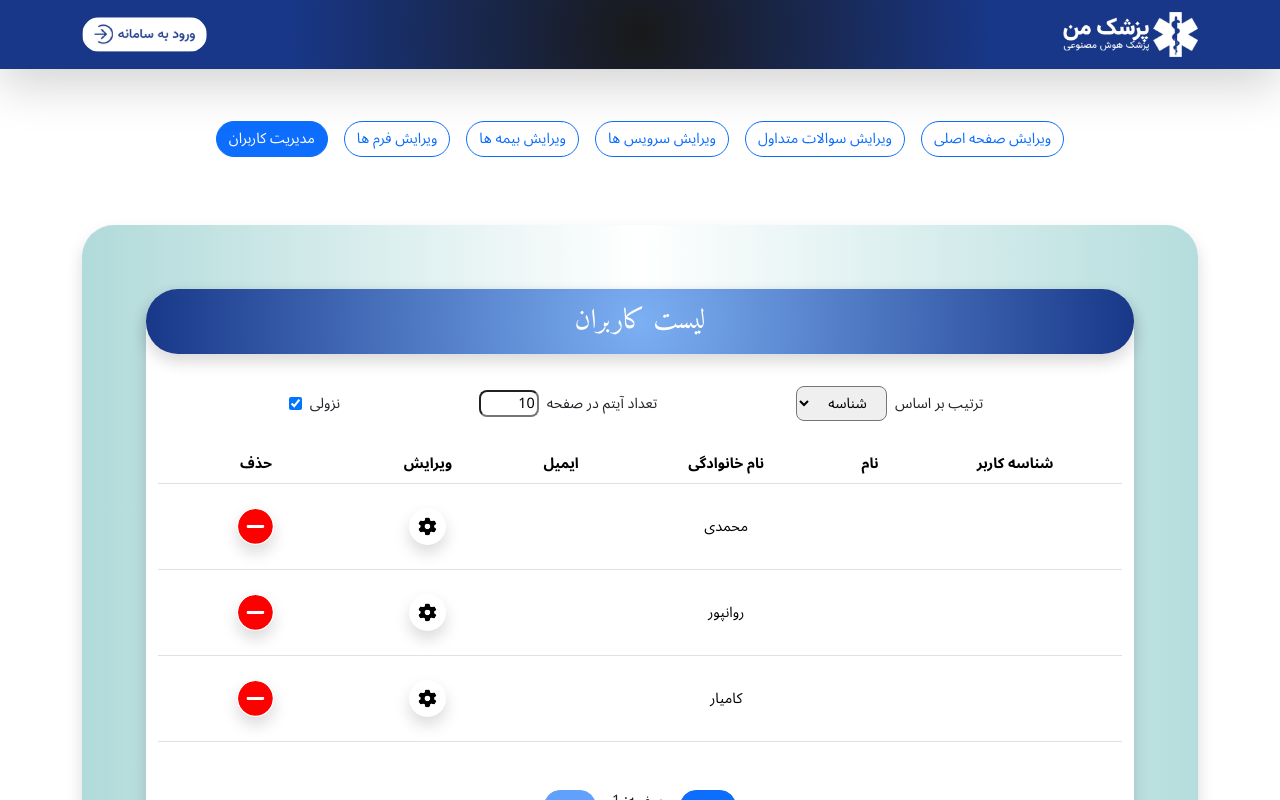
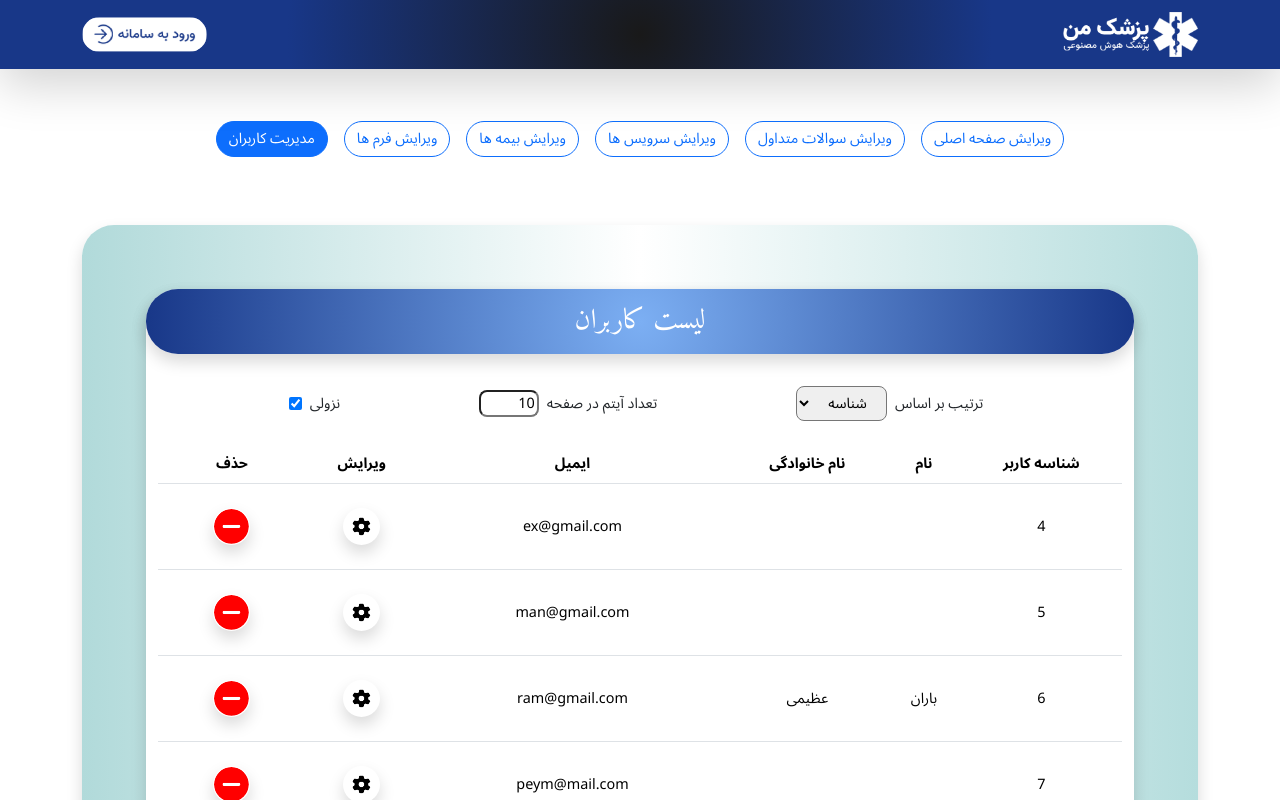
Before and after one commit to RamtinPB/MyDocter, a React (Vite) app: page /AdminDashboard in a window 1280 px wide. Both pictures are taken after a click on the button "مدیریت کاربران". Shown: the top 800 px of the page. Built offline with nearby package versions, Linux system fonts and the light colour scheme; no server answers.

Commit message:
vercel integration v3

```diff
--- /dev/null
+++ b/public/UserList.json
@@ -0,0 +1,38 @@
+[
+	{
+		"id": 4,
+		"emailAddress": "ex@gmail.com",
+		"name": null,
+		"lastName": null
+	},
+	{
+		"id": 5,
+		"emailAddress": "man@gmail.com",
+		"name": null,
+		"lastName": null
+	},
+	{
+		"id": 6,
+		"emailAddress": "ram@gmail.com",
+		"name": "باران",
+		"lastName": "عظیمی"
+	},
+	{
+		"id": 7,
+		"emailAddress": "peym@mail.com",
+		"name": null,
+		"lastName": null
+	},
+	{
+		"id": 8,
+		"emailAddress": "admin@mail.com",
+		"name": null,
+		"lastName": null
+	},
+	{
+		"id": 9,
+		"emailAddress": "peyman1234@mail.com",
+		"name": null,
+		"lastName": null
+	}
+]
--- a/src/components/AdminDashboardManageUsers.tsx
+++ b/src/components/AdminDashboardManageUsers.tsx
@@ -50,12 +50,12 @@ function AdminDashboardManageUsers() {
 					error
 				);
 				try {
-					const response = await fetch("/db.json");
+					const response = await fetch("/UserList.json");
 					if (!response.ok) {
 						throw new Error("Failed to fetch user data from db.json");
 					}
 					const data = await response.json();
-					const users = data.users;
+					const users = data;
 					setUsersList(users);
 				} catch (err) {
 					console.error(
```
